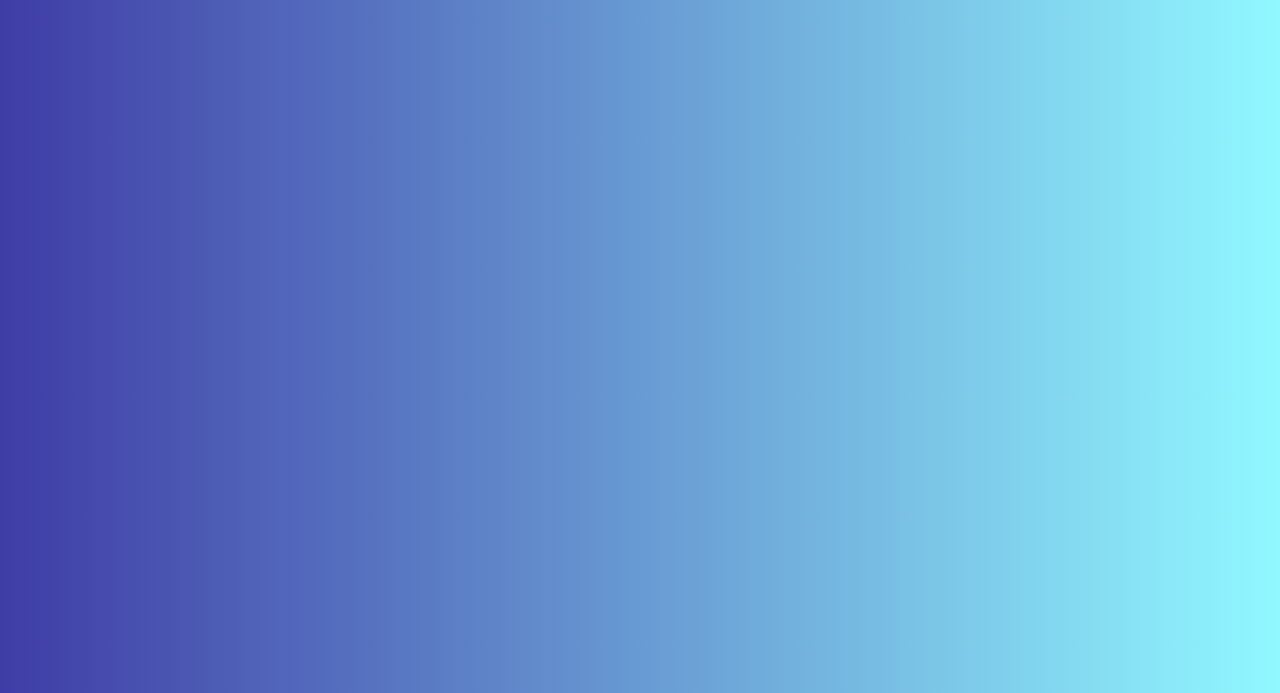
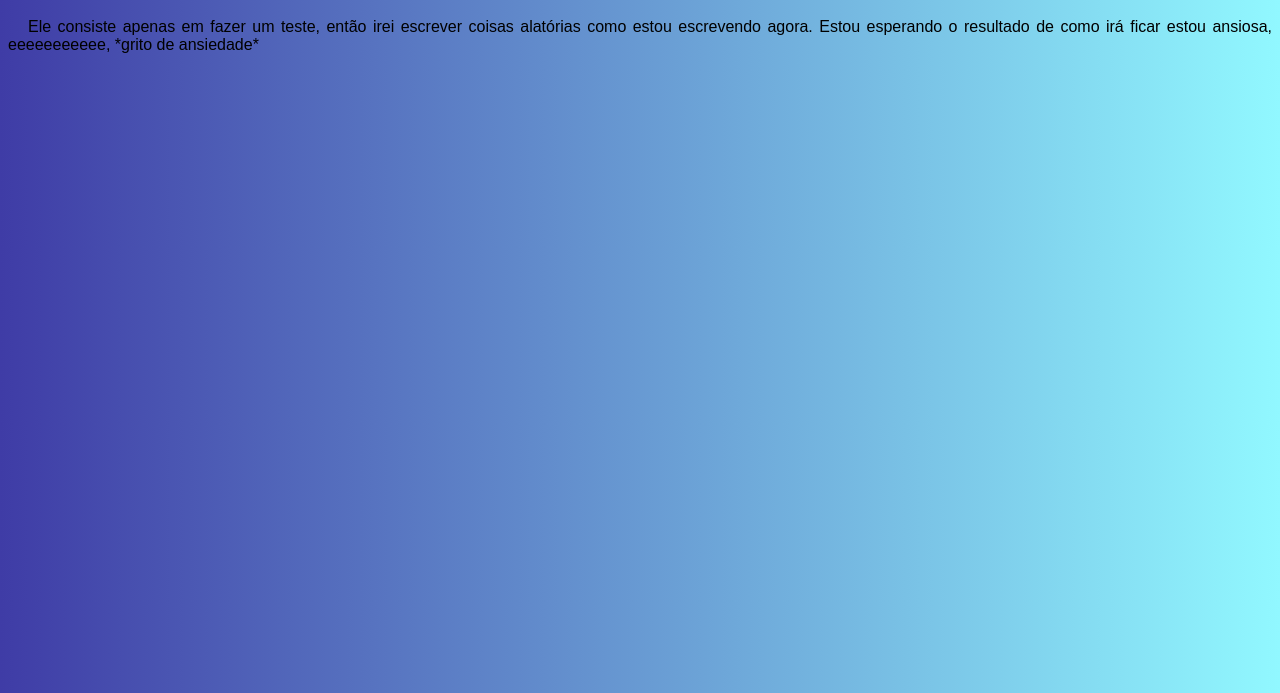
Before and after one commit to Deboranoemy/segundotri, a plain HTML site: page index.html in a window 1280 px wide. Shown: the part 107-800 px from the top of the page. Drawn offline with Linux system fonts and the light colour scheme.

Commit message:
atualização

```diff
--- a/index.html
+++ b/index.html
@@ -11,7 +11,7 @@
 <body>
 <h1>meu site</h1>
 <p>
-
+Ele consiste apenas em fazer um teste, então irei escrever coisas alatórias como estou escrevendo agora. Estou esperando o resultado de como irá ficar estou ansiosa, eeeeeeeeeee, *grito de ansiedade*
 
 
 </p>
```
